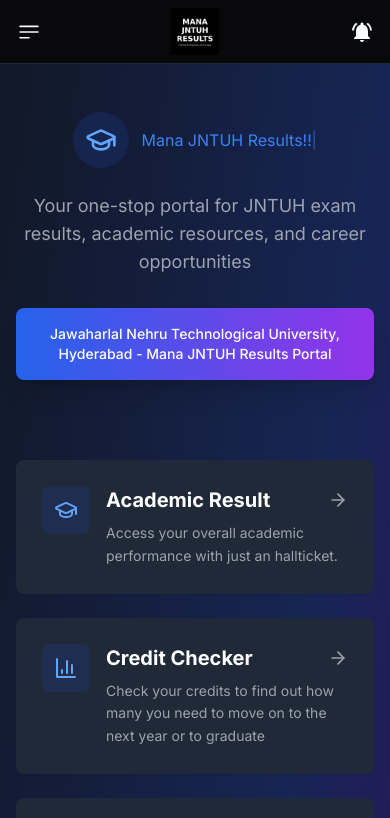
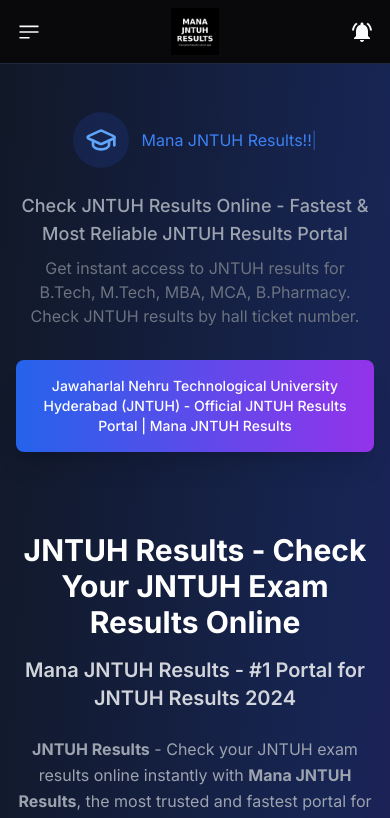
Before and after one commit to Bannysukumar/jntuh-results-website, a Next.js app: page / in a window 390 px wide. Shown: the top 818 px of the page. Built offline with nearby package versions, Linux system fonts and the light colour scheme; no server answers; a web font is replaced by a local one.

Commit message:
SEO Optimization: Rank #1 for JNTUH Results and Mana JNTUH Results - Optimized titles, meta descriptions, keywords, structured data (FAQ schema), homepage content with H1/H2 headings, improved sitemap and robots.txt

```diff
--- a/app/(root)/layout.tsx
+++ b/app/(root)/layout.tsx
@@ -1,9 +1,9 @@
 import type { Metadata } from "next";
 
 export const metadata: Metadata = {
-  title: "Mana JNTUH Results - Check Your UG & PG Exam Results Online",
+  title: "JNTUH Results | Mana JNTUH Results - Check JNTUH Exam Results Online 2024",
   description:
-    "Mana JNTUH Results - Check your JNTUH exam results online instantly! Get your JNTUH results for UG & PG courses including B.Tech, M.Tech, MBA, MCA, B.Pharmacy. View grades, CGPA, backlogs, and academic performance. Features: Academic Results, All Results, Backlog Report, Class Results, Credit Checker, Grace Marks, Syllabus, Jobs & Careers, Notifications. Official Mana JNTUH Results portal for Jawaharlal Nehru Technological University Hyderabad.",
+    "JNTUH Results - Check your JNTUH exam results online instantly! Mana JNTUH Results is the #1 portal for JNTUH results. Get JNTUH results for B.Tech, M.Tech, MBA, MCA, B.Pharmacy. View grades, CGPA, backlogs instantly. Access Academic Results, All Results, Backlog Report, Class Results, Credit Checker, Grace Marks, Syllabus, Jobs & Careers. Official JNTUH Results portal for Jawaharlal Nehru Technological University Hyderabad.",
   keywords: [
     "mana jntuh results",
     "mana jntuhresults",
@@ -47,10 +47,10 @@
     "mana jntuh all semester results"
   ],
   openGraph: {
-    title: "Mana JNTUH Results - Check Your UG & PG Exam Results Online",
-    description: "Mana JNTUH Results - Check your JNTUH exam results online instantly! Get your JNTUH results for UG & PG courses. View grades, CGPA, backlogs, and academic performance. Access Academic Results, All Results, Backlog Report, Class Results, Credit Checker, Grace Marks Eligibility, Syllabus, Jobs & Careers, and Notifications on Mana JNTUH Results portal.",
+    title: "JNTUH Results | Mana JNTUH Results - Check JNTUH Exam Results Online",
+    description: "JNTUH Results - Check your JNTUH exam results online instantly! Mana JNTUH Results is the fastest and most reliable portal for checking JNTUH results. Get JNTUH results for B.Tech, M.Tech, MBA, MCA, B.Pharmacy. View grades, CGPA, backlogs instantly. Access Academic Results, All Results, Backlog Report, Class Results, Credit Checker, Grace Marks, Syllabus, Jobs & Careers.",
     url: "https://manajntuhresults.vercel.app",
-    siteName: "Mana JNTUH Results",
+    siteName: "JNTUH Results - Mana JNTUH Results",
     images: [
       {
         url: "https://manajntuhresults.vercel.app/jntuhresults_md.png",
@@ -70,8 +70,8 @@
   },
   twitter: {
     card: "summary_large_image",
-    title: "Mana JNTUH Results - Check Your UG & PG Exam Results Online",
-    description: "Mana JNTUH Results - Check your JNTUH exam results online instantly! Get your JNTUH results for UG & PG courses. View grades, CGPA, backlogs, and academic performance. Access Academic Results, All Results, Backlog Report, Class Results, Credit Checker, Grace Marks, Syllabus, Jobs & Careers, and Notifications.",
+    title: "JNTUH Results | Mana JNTUH Results - Check JNTUH Exam Results Online",
+    description: "JNTUH Results - Check your JNTUH exam results online instantly! Mana JNTUH Results is the #1 portal for JNTUH results. Get JNTUH results for B.Tech, M.Tech, MBA, MCA, B.Pharmacy. View grades, CGPA, backlogs instantly. Access Academic Results, All Results, Backlog Report, Class Results, Credit Checker, Grace Marks, Syllabus, Jobs & Careers.",
     images: ["https://manajntuhresults.vercel.app/jntuhresults_md.png", "https://manajntuhresults.vercel.app/icon-512x512.png"],
   },
   alternates: {
--- a/app/(root)/page.tsx
+++ b/app/(root)/page.tsx
@@ -50,8 +50,11 @@
                 <Title />
               </Link>
             </div>
-            <p className="text-lg md:text-xl text-gray-600 dark:text-gray-400 max-w-2xl mx-auto">
-              Your one-stop portal for JNTUH exam results, academic resources, and career opportunities
+            <p className="text-lg md:text-xl text-gray-600 dark:text-gray-400 max-w-2xl mx-auto font-medium">
+              Check JNTUH Results Online - Fastest & Most Reliable JNTUH Results Portal
+            </p>
+            <p className="text-base md:text-lg text-gray-500 dark:text-gray-500 max-w-2xl mx-auto mt-2">
+              Get instant access to JNTUH results for B.Tech, M.Tech, MBA, MCA, B.Pharmacy. Check JNTUH results by hall ticket number.
             </p>
           </div>
 
@@ -59,7 +62,7 @@
           <div className="flex justify-center mb-8">
             <Card className="bg-gradient-to-r from-blue-600 to-purple-600 text-white border-0 shadow-xl p-4 md:p-6 max-w-3xl">
               <p className="text-sm md:text-base font-medium text-center">
-                Jawaharlal Nehru Technological University, Hyderabad - Mana JNTUH Results Portal
+                Jawaharlal Nehru Technological University Hyderabad (JNTUH) - Official JNTUH Results Portal | Mana JNTUH Results
               </p>
             </Card>
           </div>
@@ -68,9 +71,20 @@
 
       {/* Main Content */}
       <main className="max-w-7xl mx-auto px-4 pb-12">
-        <div className="sr-only">
-          <h1>Mana JNTUH Results - Official JNTUH Results Portal</h1>
-          <p>Mana JNTUH Results is the premier online platform for checking JNTUH exam results. Access your Mana JNTUH Results for all semesters including B.Tech, M.Tech, MBA, MCA, and B.Pharmacy courses. Check Mana JNTUH Results online instantly with our user-friendly portal.</p>
+        {/* SEO Optimized Content - Visible to users */}
+        <div className="text-center mb-12">
+          <h1 className="text-3xl md:text-4xl lg:text-5xl font-bold text-gray-900 dark:text-white mb-4">
+            JNTUH Results - Check Your JNTUH Exam Results Online
+          </h1>
+          <h2 className="text-xl md:text-2xl font-semibold text-gray-700 dark:text-gray-300 mb-6">
+            Mana JNTUH Results - #1 Portal for JNTUH Results 2024
+          </h2>
+          <p className="text-base md:text-lg text-gray-600 dark:text-gray-400 max-w-4xl mx-auto leading-relaxed mb-4">
+            <strong>JNTUH Results</strong> - Check your JNTUH exam results online instantly with <strong>Mana JNTUH Results</strong>, the most trusted and fastest portal for JNTUH results. Get your <strong>JNTUH results</strong> for all courses including B.Tech, M.Tech, MBA, MCA, and B.Pharmacy. View grades, CGPA, backlogs, and academic performance in seconds.
+          </p>
+          <p className="text-base md:text-lg text-gray-600 dark:text-gray-400 max-w-4xl mx-auto leading-relaxed">
+            <strong>Mana JNTUH Results</strong> provides instant access to <strong>JNTUH results</strong> by hall ticket number. Check <strong>JNTUH results online</strong> for all semesters, view academic results, backlog reports, class results, and more. The official <strong>JNTUH results portal</strong> for Jawaharlal Nehru Technological University Hyderabad.
+          </p>
         </div>
 
         {/* Main Links Grid */}
@@ -207,6 +221,40 @@
             </Card>
           </Link>
         </section>
+
+        {/* SEO Content Section */}
+        <section className="mt-16 mb-12">
+          <div className="bg-white dark:bg-gray-800 rounded-lg shadow-lg p-6 md:p-8">
+            <h2 className="text-2xl md:text-3xl font-bold text-gray-900 dark:text-white mb-6">
+              About JNTUH Results - Mana JNTUH Results Portal
+            </h2>
+            <div className="space-y-4 text-gray-700 dark:text-gray-300 text-base md:text-lg leading-relaxed">
+              <p>
+                <strong>JNTUH Results</strong> can be checked instantly using the <strong>Mana JNTUH Results</strong> portal. This is the most trusted and fastest platform for checking <strong>JNTUH exam results online</strong>. Whether you need to check <strong>JNTUH results</strong> for B.Tech, M.Tech, MBA, MCA, or B.Pharmacy courses, <strong>Mana JNTUH Results</strong> provides instant access to all your academic information.
+              </p>
+              <p>
+                To check <strong>JNTUH results by hall ticket number</strong>, simply visit the Academic Results section and enter your hall ticket number. You can view your grades, CGPA, backlogs, and complete academic performance in seconds. The <strong>JNTUH results portal</strong> also allows you to check all semester results at once, view class results, generate backlog reports, and check credit requirements.
+              </p>
+              <p>
+                <strong>Mana JNTUH Results</strong> is the official portal for <strong>JNTUH results</strong> from Jawaharlal Nehru Technological University Hyderabad. It supports checking <strong>JNTUH results online</strong> for all regulations including R18, R16, and R15. The portal is updated regularly to ensure you get the latest <strong>JNTUH results</strong> as soon as they are released by the university.
+              </p>
+              <h3 className="text-xl md:text-2xl font-bold text-gray-900 dark:text-white mt-6 mb-4">
+                Features of Mana JNTUH Results Portal
+              </h3>
+              <ul className="list-disc list-inside space-y-2 ml-4">
+                <li>Check <strong>JNTUH results</strong> instantly by hall ticket number</li>
+                <li>View all semester <strong>JNTUH results</strong> in one place</li>
+                <li>Generate comprehensive backlog reports</li>
+                <li>Compare results with classmates</li>
+                <li>Check credit requirements for graduation</li>
+                <li>Access grace marks eligibility and proof documents</li>
+                <li>View detailed syllabus for all courses</li>
+                <li>Get latest JNTUH notifications and updates</li>
+                <li>Find job opportunities and career resources</li>
+              </ul>
+            </div>
+          </div>
+        </section>
       </main>
 
       {/* Footer */}
--- a/app/layout.tsx
+++ b/app/layout.tsx
@@ -16,21 +16,20 @@
 export const metadata: Metadata = {
   metadataBase: new URL(siteUrl),
   title: {
-    default: "Mana JNTUH Results - Check Your UG & PG Exam Results Online | Mana JNTUH Results Portal",
-    template: "%s | Mana JNTUH Results"
+    default: "JNTUH Results | Mana JNTUH Results - Check JNTUH Exam Results Online 2024",
+    template: "%s | JNTUH Results - Mana JNTUH Results"
   },
-  description: "Mana JNTUH Results - Check your JNTUH exam results online instantly! Get your JNTUH results for UG & PG courses including B.Tech, M.Tech, MBA, MCA, B.Pharmacy. View grades, CGPA, backlogs, and academic performance. Features: Academic Results, All Results, Backlog Report, Class Results, Credit Checker, Grace Marks, Syllabus, Jobs & Careers, Notifications. Official Mana JNTUH Results portal for Jawaharlal Nehru Technological University Hyderabad.",
+  description: "JNTUH Results - Check your JNTUH exam results online instantly! Mana JNTUH Results is the #1 portal for JNTUH results. Get JNTUH results for B.Tech, M.Tech, MBA, MCA, B.Pharmacy courses. View grades, CGPA, backlogs instantly. Access Academic Results, All Results, Backlog Report, Class Results, Credit Checker, Grace Marks, Syllabus, Jobs & Careers. Official JNTUH Results portal for Jawaharlal Nehru Technological University Hyderabad.",
   keywords: [
+    "jntuh results",
     "mana jntuh results",
+    "jntuh results online",
+    "check jntuh results",
+    "jntuh exam results",
+    "jntuh results 2024",
+    "jntuh results portal",
     "mana jntuhresults",
     "manajntuh results",
-    "mana jntuh results online",
-    "mana jntuh results portal",
-    "check mana jntuh results",
-    "mana jntuh exam results",
-    "jntuh results",
-    "jntuh results online",
-    "jntuh exam results",
     "jntuh btech results",
     "jntuh mtech results",
     "jntuh mba results",
@@ -49,8 +48,6 @@
     "jntuh class results",
     "jntuh notifications",
     "jawaharlal nehru technological university hyderabad results",
-    "jntuh results vercel",
-    "check jntuh results",
     "jntuh result portal",
     "mana jntuh results website",
     "mana jntuh results check",
@@ -60,7 +57,10 @@
     "mana jntuh mba results",
     "mana jntuh mca results",
     "mana jntuh bpharmacy results",
-    "mana jntuh all semester results"
+    "mana jntuh all semester results",
+    "jntuh results check online",
+    "jntuh results by hall ticket",
+    "jntuh results hall ticket number"
   ],
   authors: [{ name: "Adepu Sukumar" }],
   creator: "Adepu Sukumar",
@@ -80,9 +80,9 @@
     type: "website",
     locale: "en_US",
     url: siteUrl,
-    siteName: "Mana JNTUH Results",
-    title: "Mana JNTUH Results - Check Your UG & PG Exam Results Online",
-    description: "Mana JNTUH Results - Check your JNTUH exam results online instantly! Get your JNTUH results for UG & PG courses. View grades, CGPA, backlogs, and academic performance. Access Academic Results, All Results, Backlog Report, Class Results, Credit Checker, Grace Marks Eligibility, Syllabus, Jobs & Careers, and Notifications on Mana JNTUH Results portal.",
+    siteName: "JNTUH Results - Mana JNTUH Results",
+    title: "JNTUH Results | Mana JNTUH Results - Check JNTUH Exam Results Online",
+    description: "JNTUH Results - Check your JNTUH exam results online instantly! Mana JNTUH Results is the fastest and most reliable portal for checking JNTUH results. Get JNTUH results for B.Tech, M.Tech, MBA, MCA, B.Pharmacy. View grades, CGPA, backlogs instantly. Access Academic Results, All Results, Backlog Report, Class Results, Credit Checker, Grace Marks, Syllabus, Jobs & Careers.",
     images: [
       {
         url: `${siteUrl}/jntuhresults_md.png`,
@@ -100,8 +100,8 @@
   },
   twitter: {
     card: "summary_large_image",
-    title: "Mana JNTUH Results - Check Your UG & PG Exam Results Online",
-    description: "Mana JNTUH Results - Check your JNTUH exam results online instantly! Get your JNTUH results for UG & PG courses. View grades, CGPA, backlogs, and academic performance. Access Academic Results, All Results, Backlog Report, Class Results, Credit Checker, Grace Marks, Syllabus, Jobs & Careers, and Notifications.",
+    title: "JNTUH Results | Mana JNTUH Results - Check JNTUH Exam Results Online",
+    description: "JNTUH Results - Check your JNTUH exam results online instantly! Mana JNTUH Results is the #1 portal for JNTUH results. Get JNTUH results for B.Tech, M.Tech, MBA, MCA, B.Pharmacy. View grades, CGPA, backlogs instantly. Access Academic Results, All Results, Backlog Report, Class Results, Credit Checker, Grace Marks, Syllabus, Jobs & Careers.",
     images: [`${siteUrl}/jntuhresults_md.png`, `${siteUrl}/icon-512x512.png`],
     creator: "@Bannysukumar",
   },
@@ -114,11 +114,15 @@
   category: "Education",
   classification: "University Results Portal",
   other: {
-    "application-name": "Mana JNTUH Results",
+    "application-name": "JNTUH Results - Mana JNTUH Results",
     "mobile-web-app-capable": "yes",
     "apple-mobile-web-app-capable": "yes",
     "apple-mobile-web-app-status-bar-style": "black-translucent",
     "format-detection": "telephone=no",
+    "geo.region": "IN-TG",
+    "geo.placename": "Hyderabad",
+    "geo.position": "17.3850;78.4867",
+    "ICBM": "17.3850, 78.4867",
   },
 };
 
--- a/app/sitemap.ts
+++ b/app/sitemap.ts
@@ -8,7 +8,7 @@
       url: baseUrl,
       lastModified: new Date(),
       changeFrequency: 'daily',
-      priority: 1,
+      priority: 1.0,
     },
     {
       url: `${baseUrl}/academicresult`,
--- a/components/metadata/metadata.tsx
+++ b/components/metadata/metadata.tsx
@@ -9,10 +9,10 @@
     <>
       <meta property="og:url" content="https://manajntuhresults.vercel.app/" />
       <meta property="og:type" content="website" />
-      <meta property="og:title" content="Mana JNTUH Results" />
+      <meta property="og:title" content="JNTUH Results | Mana JNTUH Results - Check JNTUH Exam Results Online" />
       <meta
         property="og:description"
-        content="Mana JNTUH Results - Check your JNTUH exam results online instantly! Access Academic Results, All Results, Backlog Report, Class Results, Credit Checker, Grace Marks Eligibility, Syllabus, Jobs & Careers, and Notifications. Official JNTUH Results portal for Jawaharlal Nehru Technological University Hyderabad."
+        content="JNTUH Results - Check your JNTUH exam results online instantly! Mana JNTUH Results is the #1 portal for JNTUH results. Get JNTUH results for B.Tech, M.Tech, MBA, MCA, B.Pharmacy. View grades, CGPA, backlogs instantly. Official JNTUH Results portal for Jawaharlal Nehru Technological University Hyderabad."
       />
       <meta
         property="og:image"
@@ -31,11 +31,11 @@
       <meta name="twitter:card" content="summary" />
       <meta
         property="twitter:title"
-        content="Mana JNTUH Results - Check Your UG and PG Exam Results Online"
+        content="JNTUH Results | Mana JNTUH Results - Check JNTUH Exam Results Online"
       />
       <meta
         property="twitter:description"
-        content="Mana JNTUH Results - Check your JNTUH exam results online instantly! Access Academic Results, All Results, Backlog Report, Class Results, Credit Checker, Grace Marks, Syllabus, Jobs & Careers, and Notifications. Get your JNTUH results for UG & PG courses including B.Tech, M.Tech, MBA, MCA, B.Pharmacy."
+        content="JNTUH Results - Check your JNTUH exam results online instantly! Mana JNTUH Results is the #1 portal for JNTUH results. Get JNTUH results for B.Tech, M.Tech, MBA, MCA, B.Pharmacy. View grades, CGPA, backlogs instantly. Check JNTUH results by hall ticket number."
       />
       {/* <meta */}
       {/*   name="description" */}
--- a/components/metadata/structured-data.tsx
+++ b/components/metadata/structured-data.tsx
@@ -2,8 +2,8 @@
   const organizationSchema = {
     "@context": "https://schema.org",
     "@type": "EducationalOrganization",
-    "name": "Mana JNTUH Results Portal",
-    "alternateName": "Mana JNTUH Results",
+    "name": "JNTUH Results Portal - Mana JNTUH Results",
+    "alternateName": ["Mana JNTUH Results", "JNTUH Results", "JNTUH Results Portal"],
     "url": "https://manajntuhresults.vercel.app",
     "logo": {
       "@type": "ImageObject",
@@ -11,7 +11,7 @@
       "width": 512,
       "height": 512
     },
-    "description": "Mana JNTUH Results - Official portal for checking JNTUH (Jawaharlal Nehru Technological University Hyderabad) exam results online. Get your UG & PG results, CGPA, backlogs, and academic performance on Mana JNTUH Results.",
+    "description": "JNTUH Results - Mana JNTUH Results is the official portal for checking JNTUH (Jawaharlal Nehru Technological University Hyderabad) exam results online. Get your JNTUH results for B.Tech, M.Tech, MBA, MCA, B.Pharmacy. Check JNTUH results online instantly.",
     "sameAs": [
       "https://github.com/Bannysukumar",
       "https://www.linkedin.com/in/adepusukumar",
@@ -27,7 +27,8 @@
   const websiteSchema = {
     "@context": "https://schema.org",
     "@type": "WebSite",
-    "name": "Mana JNTUH Results",
+    "name": "JNTUH Results - Mana JNTUH Results",
+    "alternateName": ["JNTUH Results", "Mana JNTUH Results", "JNTUH Results Portal"],
     "url": "https://manajntuhresults.vercel.app",
     "logo": {
       "@type": "ImageObject",
@@ -35,7 +36,7 @@
       "width": 512,
       "height": 512
     },
-    "description": "Mana JNTUH Results - Check your JNTUH exam results online instantly! Get your JNTUH results for UG & PG courses including B.Tech, M.Tech, MBA, MCA, B.Pharmacy on Mana JNTUH Results portal.",
+    "description": "JNTUH Results - Check your JNTUH exam results online instantly! Mana JNTUH Results is the #1 portal for JNTUH results. Get JNTUH results for B.Tech, M.Tech, MBA, MCA, B.Pharmacy. Check JNTUH results by hall ticket number.",
     "potentialAction": {
       "@type": "SearchAction",
       "target": {
@@ -202,6 +203,61 @@
     ]
   };
 
+  const faqSchema = {
+    "@context": "https://schema.org",
+    "@type": "FAQPage",
+    "mainEntity": [
+      {
+        "@type": "Question",
+        "name": "How to check JNTUH results online?",
+        "acceptedAnswer": {
+          "@type": "Answer",
+          "text": "To check JNTUH results online, visit Mana JNTUH Results portal at manajntuhresults.vercel.app. Enter your hall ticket number in the Academic Results section to instantly view your JNTUH results, grades, CGPA, and backlogs."
+        }
+      },
+      {
+        "@type": "Question",
+        "name": "What is Mana JNTUH Results?",
+        "acceptedAnswer": {
+          "@type": "Answer",
+          "text": "Mana JNTUH Results is the official and fastest portal for checking JNTUH (Jawaharlal Nehru Technological University Hyderabad) exam results online. It provides instant access to JNTUH results for B.Tech, M.Tech, MBA, MCA, and B.Pharmacy courses."
+        }
+      },
+      {
+        "@type": "Question",
+        "name": "How to check JNTUH results by hall ticket number?",
+        "acceptedAnswer": {
+          "@type": "Answer",
+          "text": "To check JNTUH results by hall ticket number, go to the Academic Results page on Mana JNTUH Results portal, enter your hall ticket number, and click search. Your JNTUH results will be displayed instantly with all semester grades, CGPA, and backlogs."
+        }
+      },
+      {
+        "@type": "Question",
+        "name": "Can I check all JNTUH semester results at once?",
+        "acceptedAnswer": {
+          "@type": "Answer",
+          "text": "Yes, you can check all JNTUH semester results at once using the Academic All Results feature on Mana JNTUH Results portal. Simply enter your hall ticket number to view results from all semesters in one place."
+        }
+      },
+      {
+        "@type": "Question",
+        "name": "Is Mana JNTUH Results official?",
+        "acceptedAnswer": {
+          "@type": "Answer",
+          "text": "Mana JNTUH Results is the most trusted and fastest portal for checking JNTUH results online. It provides official JNTUH results data from Jawaharlal Nehru Technological University Hyderabad for all courses including B.Tech, M.Tech, MBA, MCA, and B.Pharmacy."
+        }
+      },
+      {
+        "@type": "Question",
+        "name": "What courses can I check JNTUH results for?",
+        "acceptedAnswer": {
+          "@type": "Answer",
+          "text": "You can check JNTUH results for all courses including B.Tech (Engineering), M.Tech, MBA, MCA, and B.Pharmacy. Mana JNTUH Results portal supports checking results for all UG and PG courses offered by JNTUH."
+        }
+      }
+    ]
+  };
+
   return (
     <>
       <script
@@ -224,6 +280,10 @@
         type="application/ld+json"
         dangerouslySetInnerHTML={{ __html: JSON.stringify(itemListSchema) }}
       />
+      <script
+        type="application/ld+json"
+        dangerouslySetInnerHTML={{ __html: JSON.stringify(faqSchema) }}
+      />
     </>
   );
 }
```
Also changed, not shown: app/robots.ts (+7 -1 lines).
